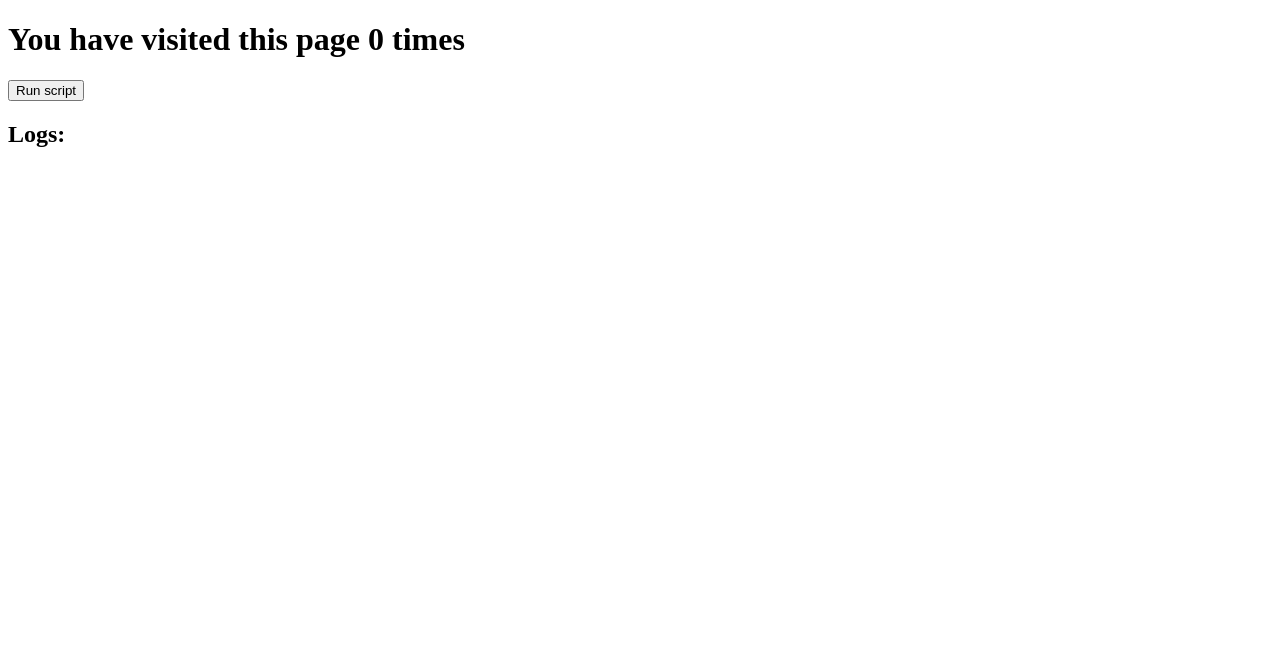
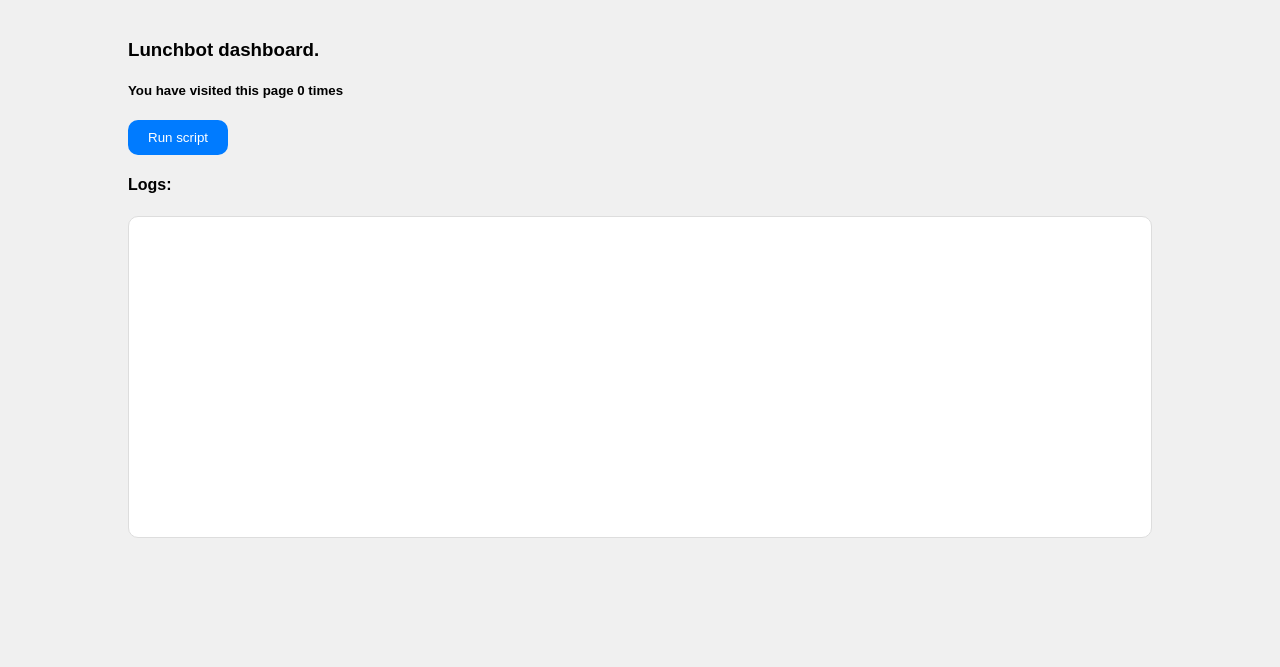
Before and after one commit to joschkabirk/lunchbot, a Flask app: page / in a window 1280 px wide. Shown: the top 667 px of the page. Run offline with Flask 3, Linux system fonts and the light colour scheme; data that the repository does not hold is empty; parts of the project's set-up code (start-up, migrations or seed data) failed here and were passed over.

Commit message:
Adding some basic styling

```diff
--- a/lunchbot/templates/index.html
+++ b/lunchbot/templates/index.html
@@ -1,11 +1,51 @@
 <!DOCTYPE html>
 <html>
+<head>
+    <style>
+        body {
+            font-family: Arial, sans-serif;
+            margin: 0;
+            padding: 0;
+            background-color: #f0f0f0;
+        }
+        .container {
+            width: 80%;
+            margin: auto;
+            padding: 20px;
+        }
+        h1, h2 {
+            color: #333;
+        }
+        button {
+            padding: 10px 20px;
+            background-color: #007BFF;
+            color: white;
+            border: none;
+            border-radius: 10px;
+            cursor: pointer;
+        }
+        button:hover {
+            background-color: #0056b3;
+        }
+        #logs {
+            font-family: monospace;
+            height: 300px;
+            overflow: auto;
+            background-color: #fff;
+            border: 1px solid #ddd;
+            padding: 10px;
+            border-radius: 10px;
+        }
+    </style>
+</head>
 <body>
-    <h1>You have visited this page {{ counter }} times</h1>
+    <div class="container">
+        <h3>Lunchbot dashboard.</h3>
+        <h5>You have visited this page {{ counter }} times</h5>
         <button onclick="fetch('/run-script', { method: 'POST' }).then(response => location.reload()).catch(error => console.error(error))">Run script</button>
-    <h2>Logs:</h2>
-    <div id="logs" style="font-family: monospace; height: 500px; overflow: auto;"></div>
-</body>
+        <h4>Logs:</h4>
+        <div id="logs"></div>
+    </div>
     <script>
     fetch('/logs').then(response => response.text()).then(text => {
         var html = text.replace(/\n/g, '<br>');
@@ -14,4 +54,5 @@ fetch('/logs').then(response => response.text()).then(text => {
         logsDiv.scrollTop = logsDiv.scrollHeight;
     }).catch(error => console.error(error));
     </script>
+</body>
 </html>
```
Lines whose indentation alone changed are shown as unchanged.
